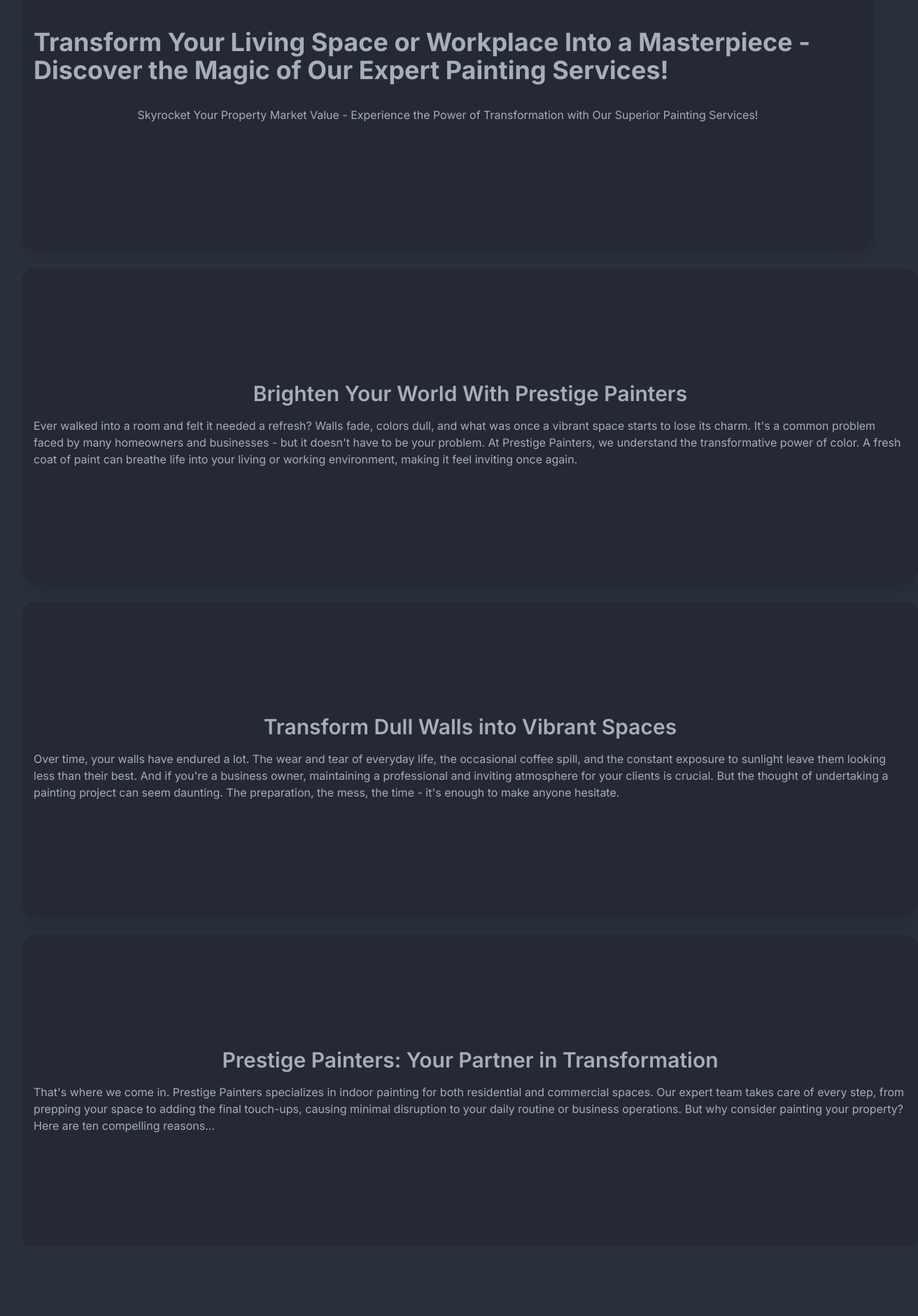
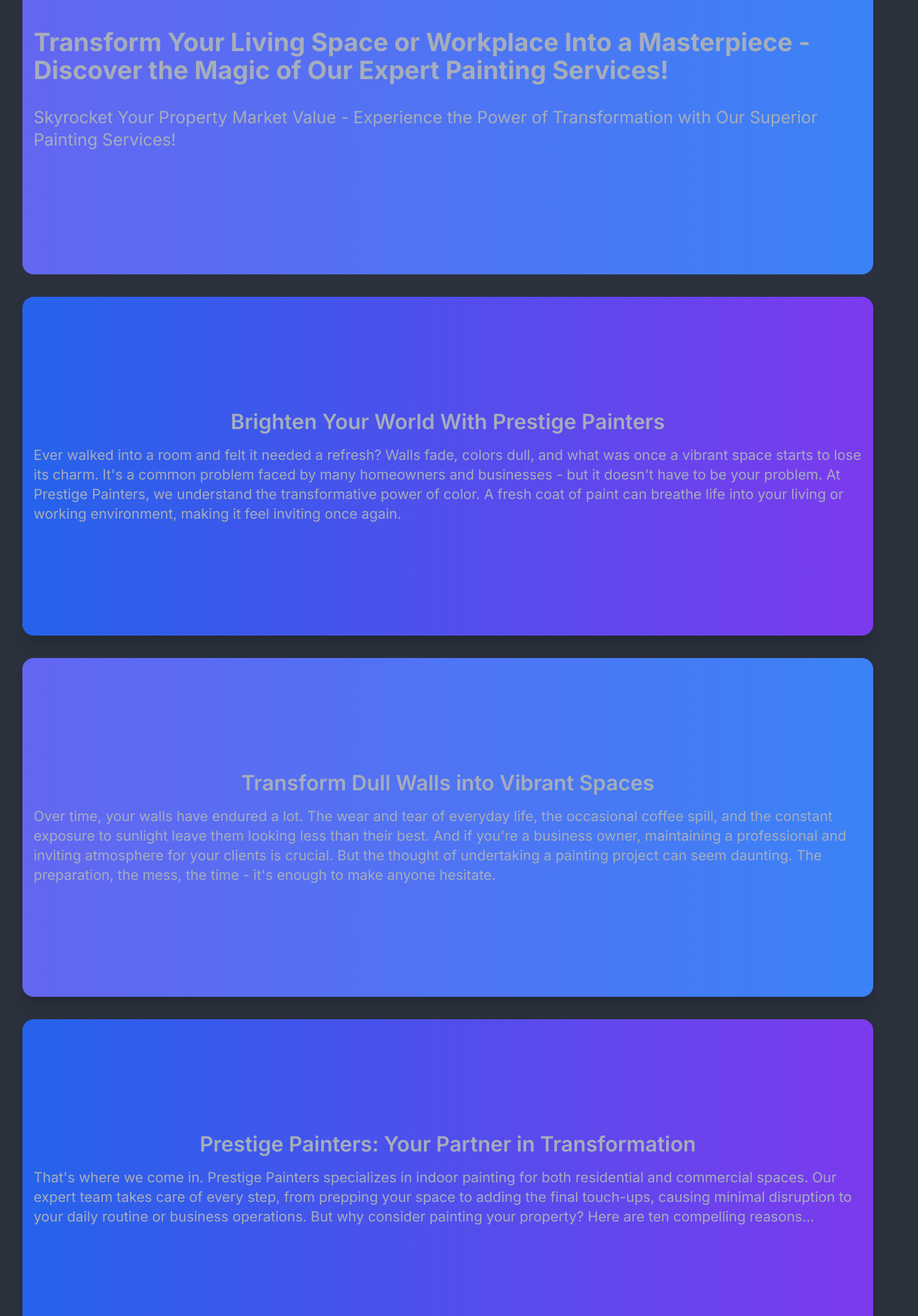
Before and after one commit to bitcode/jrpaintingservices, a Next.js app: page / in a window 1280 px wide. Shown: the part 200-2080 px from the top of the page at 70% size, 1312 px wide, since content can reach past the window. Before the commit the page ends 1980 px from the top, so only its background shows below. Built offline with nearby package versions, Linux system fonts and the light colour scheme.

Commit message:
added colors to index cards

```diff
--- a/app/layout.tsx
+++ b/app/layout.tsx
@@ -14,7 +14,7 @@
   return (
     <>
       <NavBar />
-      <div className={`${className} ${inter.className}`}>{children}</div>
+      <div className={`max-w-1800 mx-auto ${className} ${inter.className}`}>{children}</div>
     </>
   )
 }
--- a/components/NavBar.tsx
+++ b/components/NavBar.tsx
@@ -2,7 +2,7 @@
 
 const NavBar = () => {
   return (
-    <div className="navbar">
+    <div className="navbar max-w-1800 mx-auto">
       <div className="flex-1">
         <Link href="/" className="btn btn-ghost normal-case text-xl">
           Home
--- a/pages/index.tsx
+++ b/pages/index.tsx
@@ -2,34 +2,34 @@
 
 const HomePage: React.FC = () => {
   return (
-    <>
-    <div className='space-y-8'>
-    <div className="card bg-base-200 mx-8 space shadow-xl">
+    //<div className="max-w-1800 mx-auto">
+      <div className='space-y-8 grid grid-cols-1 mx-8'>
+        <div className="card bg-base-200 space shadow-xli bg-gradient-to-r from-indigo-500 to-blue-500">
           <div className="hero dark flex flex-col items-center justify-center py-40">
             <h1 className="hero-content text-4xl font-bold">Transform Your Living Space or Workplace Into a Masterpiece - Discover the Magic of Our Expert Painting Services!</h1>
-      <p className="hero-content">Skyrocket Your Property Market Value - Experience the Power of Transformation with Our Superior Painting Services!</p>
+            <p className="hero-content text-2xl">Skyrocket Your Property Market Value - Experience the Power of Transformation with Our Superior Painting Services!</p>
           </div>
         </div>
-    <div className="hero card bg-base-200 mx-8 shadow-xl">
+        <div className="hero card bg-base-200 shadow-xl bg-gradient-to-r from-blue-600 to-violet-600">
           <div className="hero-content py-40 flex flex-col items-center">
             <p className='text-3xl font-semibold'>Brighten Your World With Prestige Painters</p>
-    <p>Ever walked into a room and felt it needed a refresh? Walls fade, colors dull, and what was once a vibrant space starts to lose its charm. It's a common problem faced by many homeowners and businesses - but it doesn't have to be your problem. At Prestige Painters, we understand the transformative power of color. A fresh coat of paint can breathe life into your living or working environment, making it feel inviting once again.</p>
+            <p className='text-xl'>Ever walked into a room and felt it needed a refresh? Walls fade, colors dull, and what was once a vibrant space starts to lose its charm. It's a common problem faced by many homeowners and businesses - but it doesn't have to be your problem. At Prestige Painters, we understand the transformative power of color. A fresh coat of paint can breathe life into your living or working environment, making it feel inviting once again.</p>
           </div>
         </div>
-    <div className="hero card bg-base-200 mx-8 shadow-xl">
+        <div className="hero card bg-base-200 shadow-xl bg-gradient-to-r from-indigo-500 to-blue-500">
           <div className="hero-content py-40 flex flex-col items-center">
             <p className='text-3xl font-semibold'>Transform Dull Walls into Vibrant Spaces</p>
-    <p>Over time, your walls have endured a lot. The wear and tear of everyday life, the occasional coffee spill, and the constant exposure to sunlight leave them looking less than their best. And if you're a business owner, maintaining a professional and inviting atmosphere for your clients is crucial. But the thought of undertaking a painting project can seem daunting. The preparation, the mess, the time - it's enough to make anyone hesitate.</p>
+            <p className='text-xl'>Over time, your walls have endured a lot. The wear and tear of everyday life, the occasional coffee spill, and the constant exposure to sunlight leave them looking less than their best. And if you're a business owner, maintaining a professional and inviting atmosphere for your clients is crucial. But the thought of undertaking a painting project can seem daunting. The preparation, the mess, the time - it's enough to make anyone hesitate.</p>
           </div>
         </div>
-    <div className="hero card bg-base-200 mx-8 shadow-xl">
+        <div className="hero card bg-base-200 shadow-xl bg-gradient-to-r from-blue-600 to-violet-600">
           <div className="hero-content py-40 flex flex-col items-center">
             <p className='text-3xl font-semibold'>Prestige Painters: Your Partner in Transformation</p>
-    <p>That's where we come in. Prestige Painters specializes in indoor painting for both residential and commercial spaces. Our expert team takes care of every step, from prepping your space to adding the final touch-ups, causing minimal disruption to your daily routine or business operations. But why consider painting your property? Here are ten compelling reasons...</p>
+            <p className='text-xl'>That's where we come in. Prestige Painters specializes in indoor painting for both residential and commercial spaces. Our expert team takes care of every step, from prepping your space to adding the final touch-ups, causing minimal disruption to your daily routine or business operations. But why consider painting your property? Here are ten compelling reasons...</p>
           </div>
-    </div></div>
-    </>
-
+        </div>
+      </div>
+     // </div>
   );
 };
 
--- a/tailwind.config.js
+++ b/tailwind.config.js
@@ -7,10 +7,14 @@
   ],
   darkMode: ["class", '[data-theme="dark"]'],
   theme: {
-    extend: {},
+    extend: {
+      maxWidth: {
+        "1800": "1800px",
+      }
+    },
   },
   plugins: [require("daisyui")],
   daisyui: {
     themes: ["dark"],
-},
+  },
 }
```
Lines whose indentation alone changed are shown as unchanged.
